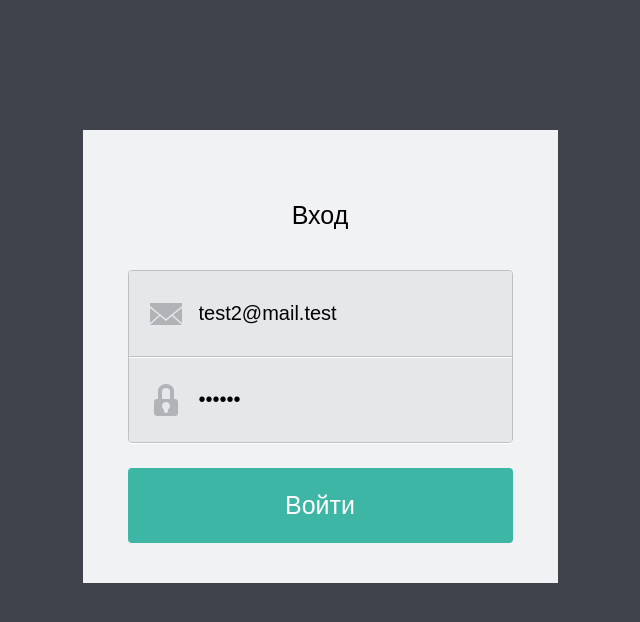
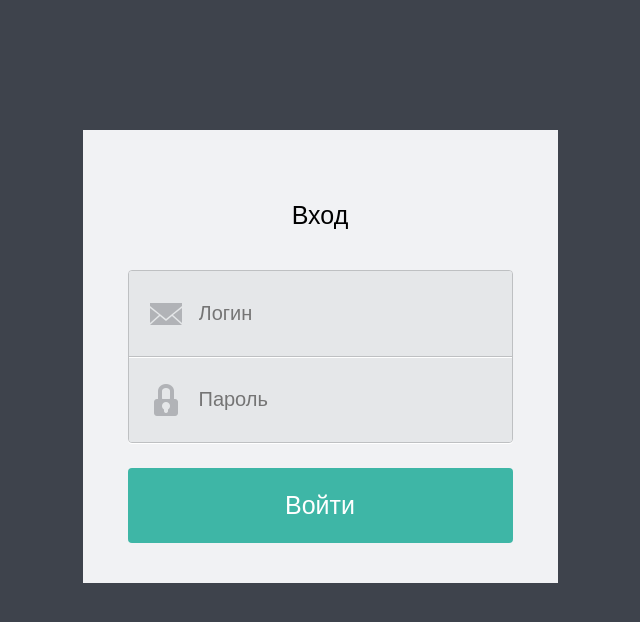
Before and after one commit to bolshu/petrovich, a plain HTML site: page index.html in a window 1280 px wide. Shown: the whole page, without its empty margins (320-960 px from the left). Drawn offline with Linux system fonts and the light colour scheme.

Commit message:
убрал дефолтные значения у инпутов

```diff
--- a/index.html
+++ b/index.html
@@ -17,10 +17,10 @@
       </div>
       <div class="form__input-group">
         <div class="form__input form__input--email">
-          <input name="email" type="text" placeholder="Логин" value="test2@mail.test">
+          <input name="email" type="text" placeholder="Логин">
         </div>
         <div class="form__input form__input--password">
-          <input name="password" type="password" placeholder="Пароль" value="000000">
+          <input name="password" type="password" placeholder="Пароль">
         </div>
       </div>
       <button type="submit" class="form__submit">
```
